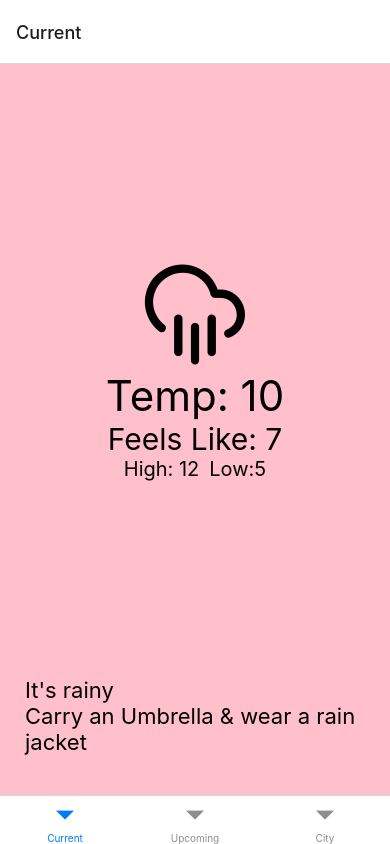
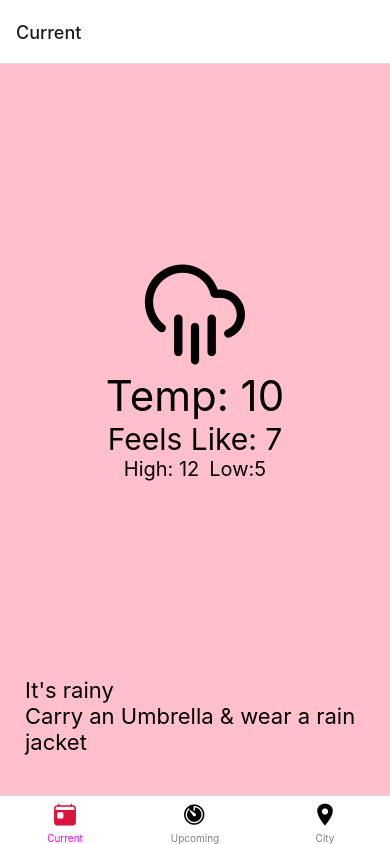
Before and after one commit to NSM722/Wetter-Zentrale, a React Native app: screen / in a window 390 px wide. Built offline with nearby package versions, Linux system fonts and the light colour scheme.

Commit message:
Styling the tabs

```diff
--- a/App.js
+++ b/App.js
@@ -1,6 +1,7 @@
 import React from 'react';
 import { NavigationContainer } from '@react-navigation/native';
 import { createBottomTabNavigator } from '@react-navigation/bottom-tabs';
+import { Ionicons } from '@expo/vector-icons';
 import City from './src/screens/City';
 import CurrentWeather from './src/screens/CurrentWeather';
 import UpcomingWeather from './src/screens/UpcomingWeather';
@@ -11,10 +12,51 @@ const Tab = createBottomTabNavigator()
 const App = () => {
   return (
     <NavigationContainer>
-      <Tab.Navigator>
-        <Tab.Screen name={'Current'} component={CurrentWeather} />
-        <Tab.Screen name={'Upcoming'} component={UpcomingWeather} />
-        <Tab.Screen name={'City'} component={City} />
+      <Tab.Navigator
+        screenOptions={{
+          tabBarActiveTintColor: 'magenta',
+          tabBarInactiveTintColor: 'gray'
+        }}
+      >
+        <Tab.Screen
+          name={'Current'}
+          component={CurrentWeather}
+          options={{
+            tabBarIcon: ({ focused }) => (
+              <Ionicons
+                name={"today"}
+                size={25}
+                color={ focused ? '#dc143c' : '#000000' }
+              />
+            )
+          }}
+        />
+        <Tab.Screen
+          name={'Upcoming'}
+          component={UpcomingWeather}
+          options={{
+            tabBarIcon: ({ focused }) => (
+              <Ionicons
+                name={"timer"}
+                size={25}
+                color={ focused ? '#dc143c' : '#000000' }
+              />
+            )
+          }}
+        />
+        <Tab.Screen
+          name={'City'}
+          component={City}
+          options={{
+            tabBarIcon: ({ focused }) => (
+              <Ionicons
+                name={"ios-location-sharp"}
+                size={25}
+                color={ focused ? '#dc143c' : '#000000' }
+              />
+            )
+          }}
+        />
       </Tab.Navigator>
     </NavigationContainer>
   )
```
